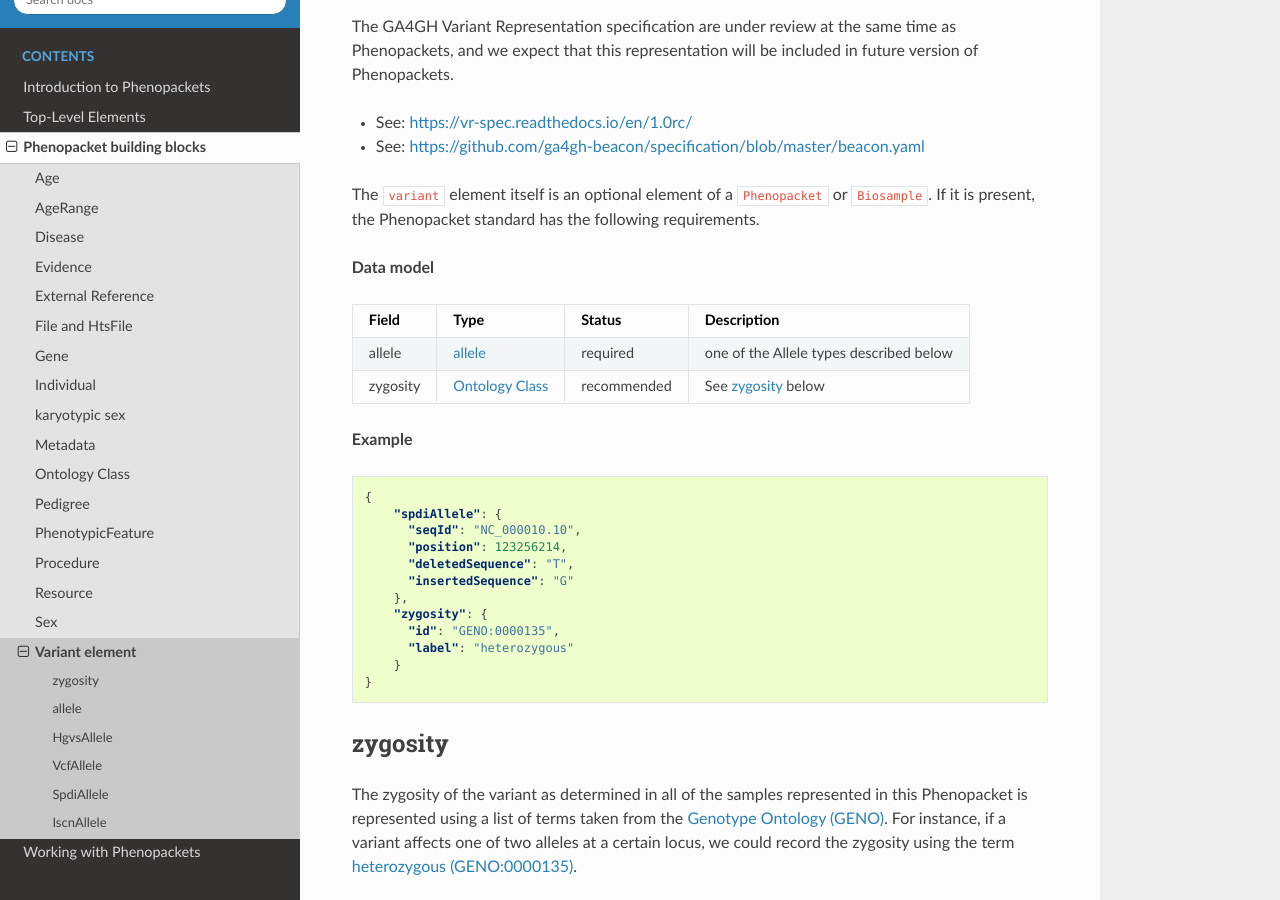
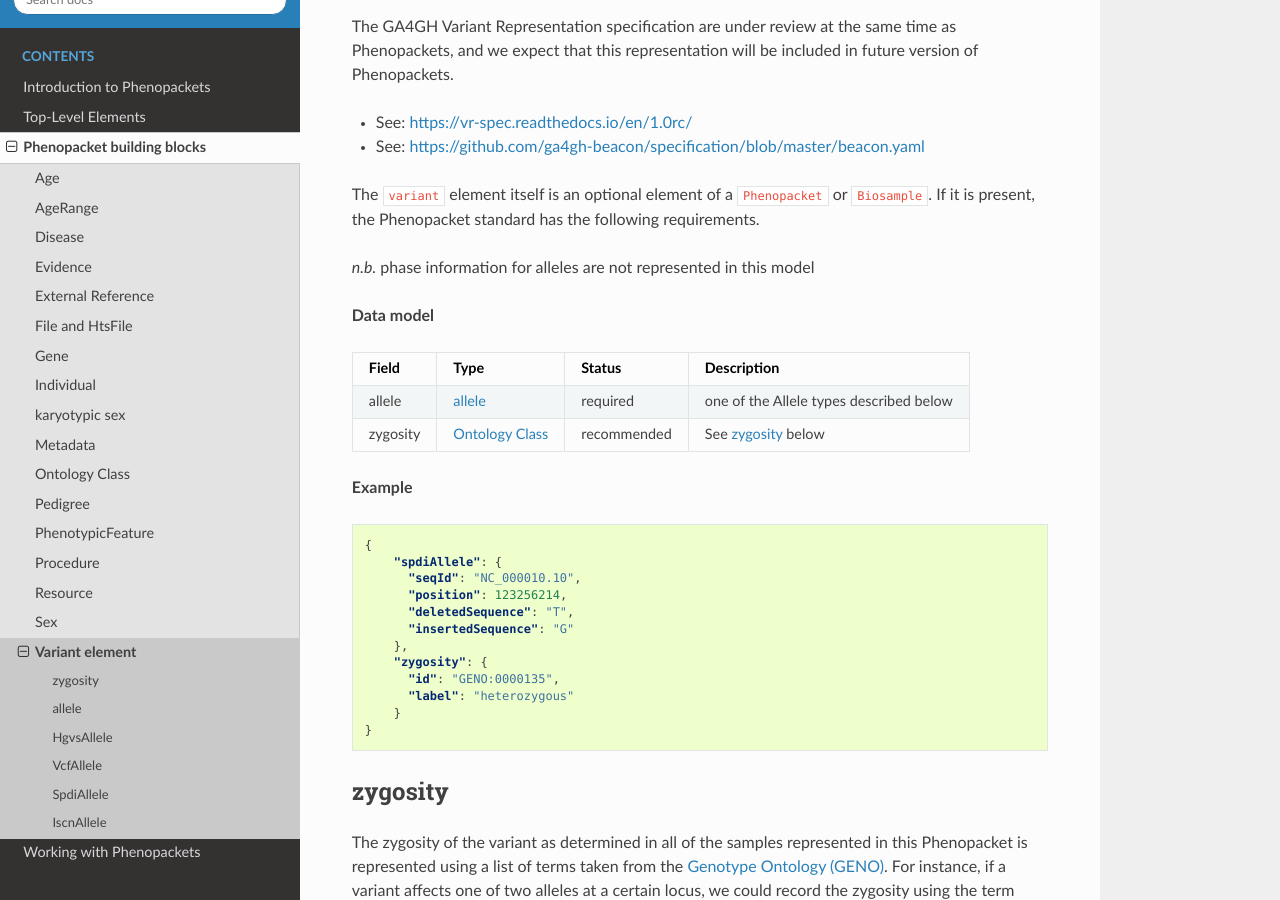
Before and after one commit to phenopackets/phenopacket-schema, a Sphinx documentation site: the page built from docs/variant.rst, in a window 1280 px wide and 900 px high, scrolled down 362 px. Built offline with Sphinx 7.4.7 and the Read the Docs theme 2.0.0, drawn with Linux system fonts in a browser that asks for light colours.

Commit message:
Update docs/variant with note about loss of phase information

```diff
--- a/docs/variant.rst
+++ b/docs/variant.rst
@@ -20,6 +20,7 @@
 The ``variant`` element itself is an optional element of a ``Phenopacket``  or ``Biosample``. If it is present,
 the Phenopacket standard has the following requirements.
 
+*n.b.* phase information for alleles are not represented in this model
 
 **Data model**
 
```
